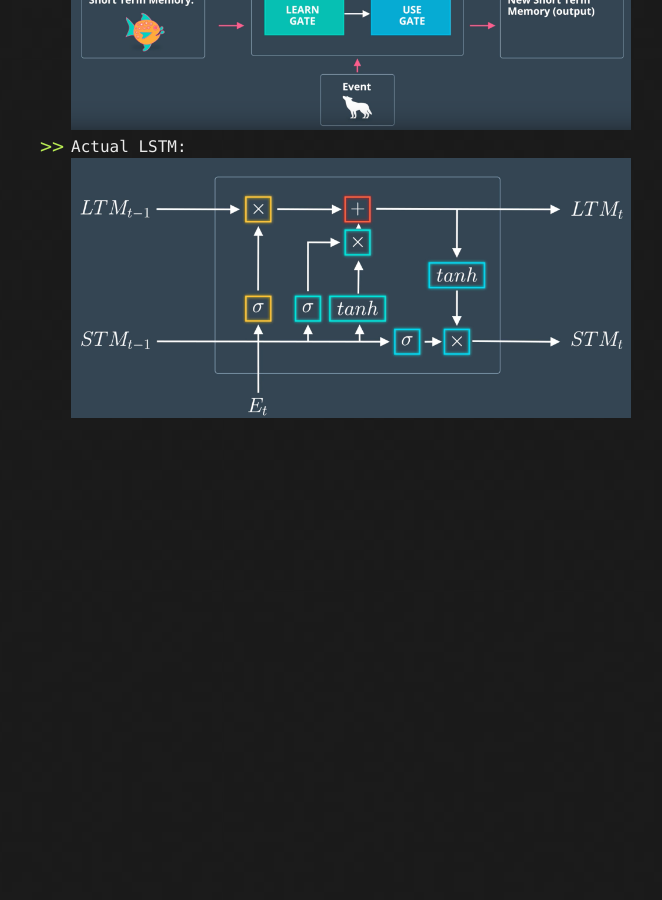
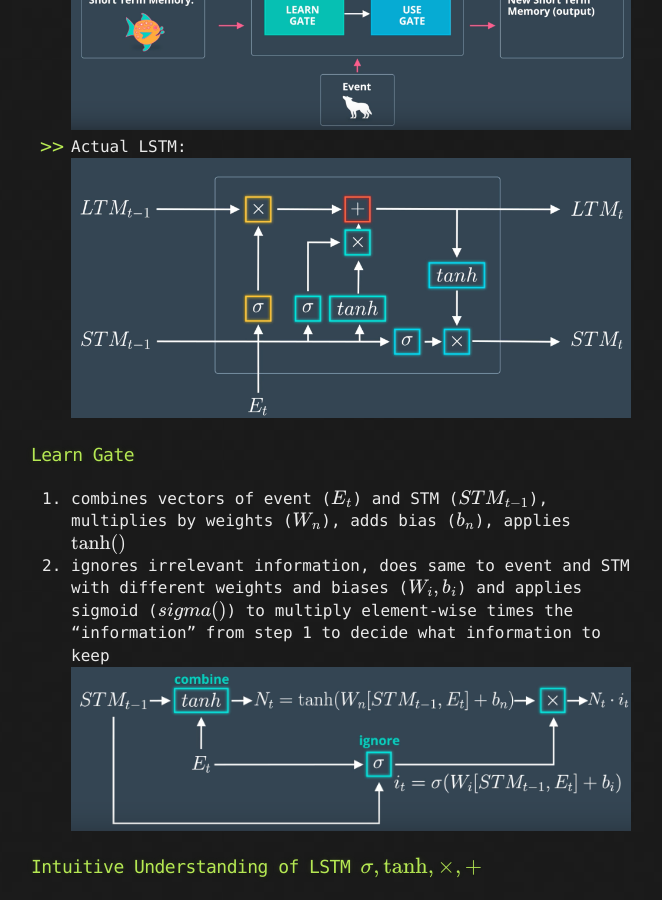
Before and after one commit to LivingProgram/ml-notes, a Jekyll site: the page built from chapter-3/index.md, in a window 1280 px wide and 900 px high, scrolled down 10049 px. Shown: the whole window, without its empty margins (309-971 px from the left). Built offline with Jekyll 4.4.1, drawn with Linux system fonts in a browser that asks for light colours; our own code applies the rules of GitHub Pages for plain Markdown files; formulas are drawn with MathJax 3; the repository's description, which GitHub fills in, is left out; before the commit the page ends 10494 px from its top, so only the background shows below that.

Commit message:
update with learn gate info

```diff
--- a/chapter-3/index.md
+++ b/chapter-3/index.md
@@ -185,3 +185,10 @@ LSTM Advantages:
 - Use Gate : uses forget gate output, learn gate output, combines information to decide what to use to generate specific output (which is also the new STM)
 - Simplification of LSTM: ![ml-notes_29](/images/ml-notes_29.png)
 - Actual LSTM: ![ml-notes_30](/images/ml-notes_30.png)
+
+### Learn Gate
+1. combines vectors of event ($$E_t$$) and STM ($$STM_{t-1}$$), multiplies by weights ($$W_n$$), adds bias ($$b_n$$), applies $$\text{tanh()}$$
+2. ignores irrelevant information, does same to event and STM with different weights and biases ($$W_i, b_i$$) and applies sigmoid ($$sigma()$$) to multiply element-wise times the "information" from step 1 to decide what information to keep
+![ml-notes_31](/images/ml-notes_31.png)
+
+### Intuitive Understanding of LSTM $$\sigma, \text{tanh}, \times, +$$
```
Also changed, not shown: images/ml-notes_31.png (added).
